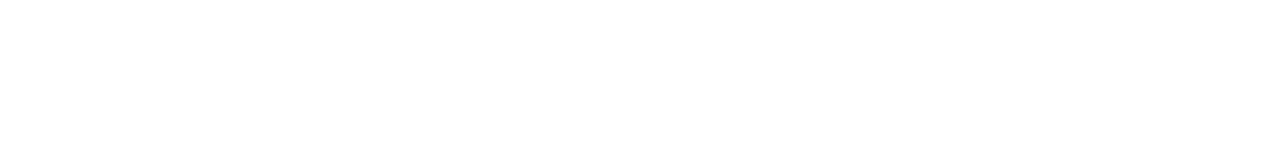
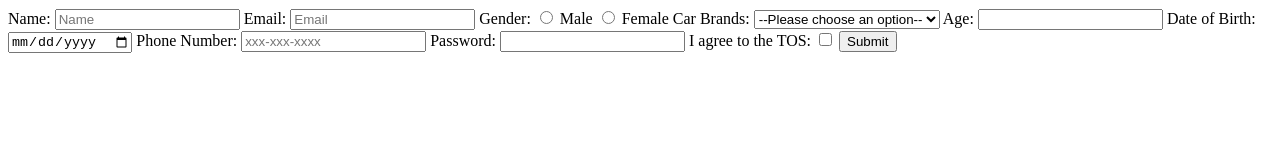
Before and after one commit to acciojob/signup-form-car-MShahrukh-786, a website: page main.html in a window 1280 px wide. Drawn offline with Linux system fonts and the light colour scheme.

Commit message:
created a submission

```diff
--- a/main.html
+++ b/main.html
@@ -8,6 +8,44 @@
 
 <body>
 	<!-- the entire body must be written by student -->
+	<form method="post">
+  <label for="name">Name:</label>
+  <input type="text" id="name" name="name" placeholder="Name" required>
+
+  <label for="email">Email:</label>
+  <input type="email" id="email" name="email" placeholder="Email" required>
+
+  <label for="gender">Gender:</label>
+  <input type="radio" id="gender_m" name="gender" value="male" required>
+  <label for="gender_m">Male</label>
+  <input type="radio" id="gender_f" name="gender" value="female" required>
+  <label for="gender_f">Female</label>
+
+  <label for="cars">Car Brands:</label>
+  <select id="cars" name="cars" required>
+    <option value="">--Please choose an option--</option>
+    <option value="Toyota">Toyota</option>
+    <option value="Honda">Honda</option>
+    <option value="Ford">Ford</option>
+  </select>
+
+  <label for="age">Age:</label>
+  <input type="number" id="age" name="age" required>
+
+  <label for="dob">Date of Birth:</label>
+  <input type="date" id="dob" name="dob" required>
+
+  <label for="tel">Phone Number:</label>
+  <input type="tel" id="tel" name="tel" placeholder="xxx-xxx-xxxx" required>
+
+  <label for="password">Password:</label>
+  <input type="password" id="password" name="password" required>
+
+  <label for="tos">I agree to the TOS:</label>
+  <input type="checkbox" id="tos" name="tos" required>
+
+  <button type="submit">Submit</button>
+</form>
     <script type="text/javascript" src="./script.js">
 </script>
 
```
